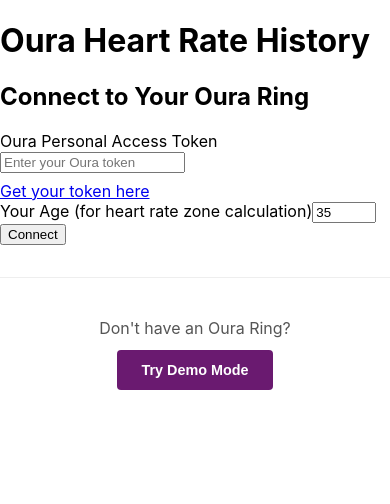
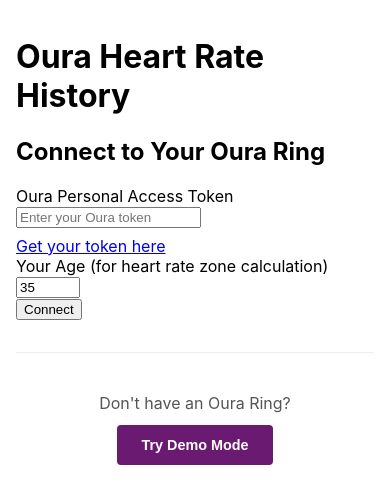
Before and after one commit to kkebaara/OuraRing, a React (Create React App) app: page / in a window 390 px wide. Shown: the top 504 px of the page. Built offline with nearby package versions, Linux system fonts and the light colour scheme.

Commit message:
updated app.cc

```diff
--- a/src/App.css
+++ b/src/App.css
@@ -40,3 +40,16 @@
   justify-content: space-between;
   margin-top: 0.5rem;
 }
+
+/* Main container styling */
+.App {
+  max-width: 1200px;
+  margin: 0 auto;
+  padding: 2rem;
+}
+
+@media (max-width: 768px) {
+  .App {
+    padding: 1rem;
+  }
+}
```
Also changed, not shown: 1 other file (tests, documents, lock files or other folders).
